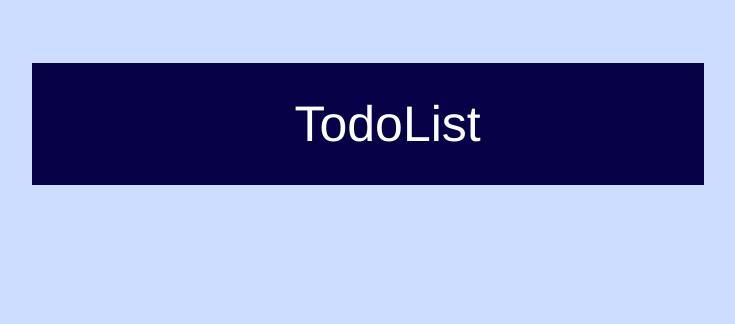
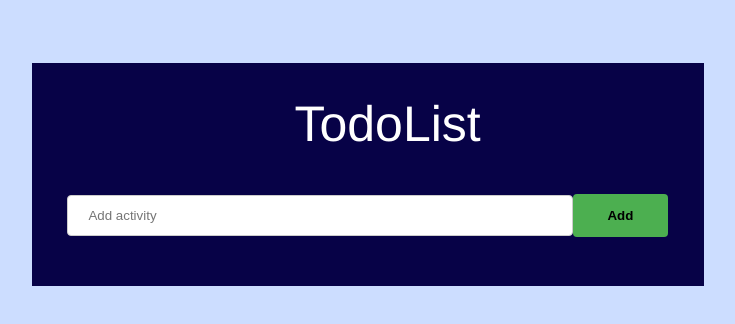
Before and after one commit to SanaUllahRasheed123/revision-react, a React (Create React App) app: page / in a window 1280 px wide. Shown: the top 324 px of the page, without its empty margins (305-1040 px from the left). Built offline with nearby package versions, Linux system fonts and the light colour scheme.

Commit message:
working on listData

```diff
--- a/src/Todo.jsx
+++ b/src/Todo.jsx
@@ -1,19 +1,24 @@
-import React from 'react'
-import './Todo.css'
+import React, { useState } from "react";
+import "./Todo.css";
 const Todo = () => {
+  const [activity, setActivity] = useState("")
+  const [listData,setListData] = useState([])
+
+  function addActivity(){
+    setListData([...listData, activity])
+    console.log(listData)
+
+  }
   return (
     <>
+      <div className="container">
+        <div className="header">TodoList</div>
+        <input type="text" placeholder="Add activity" value={activity} onChange={(e)=>{setActivity(e.target.value)}}/>
+        <button onClick={addActivity}>Add</button>
 
+      </div>
+    </>
+  );
+};
 
-    <div className='container'>
-    <div className='header'>
-      TodoList
-
-    </div>
-    </div>
-
-    </>
-  )
-}
-
-export default Todo
+export default Todo;
```
